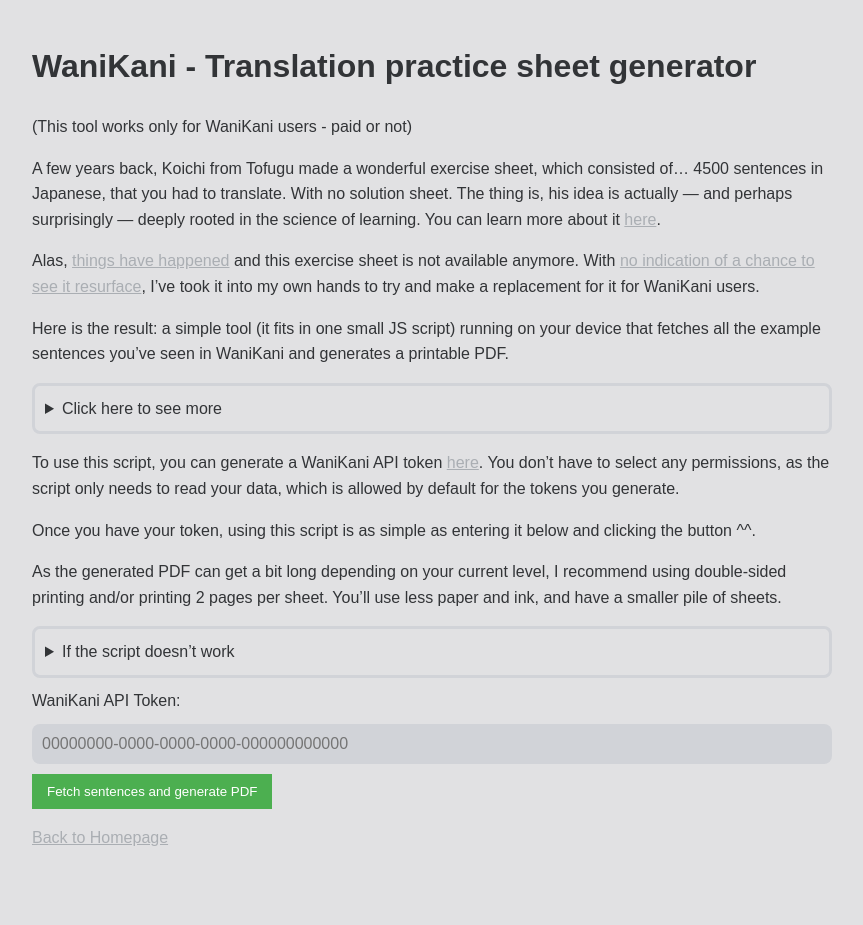
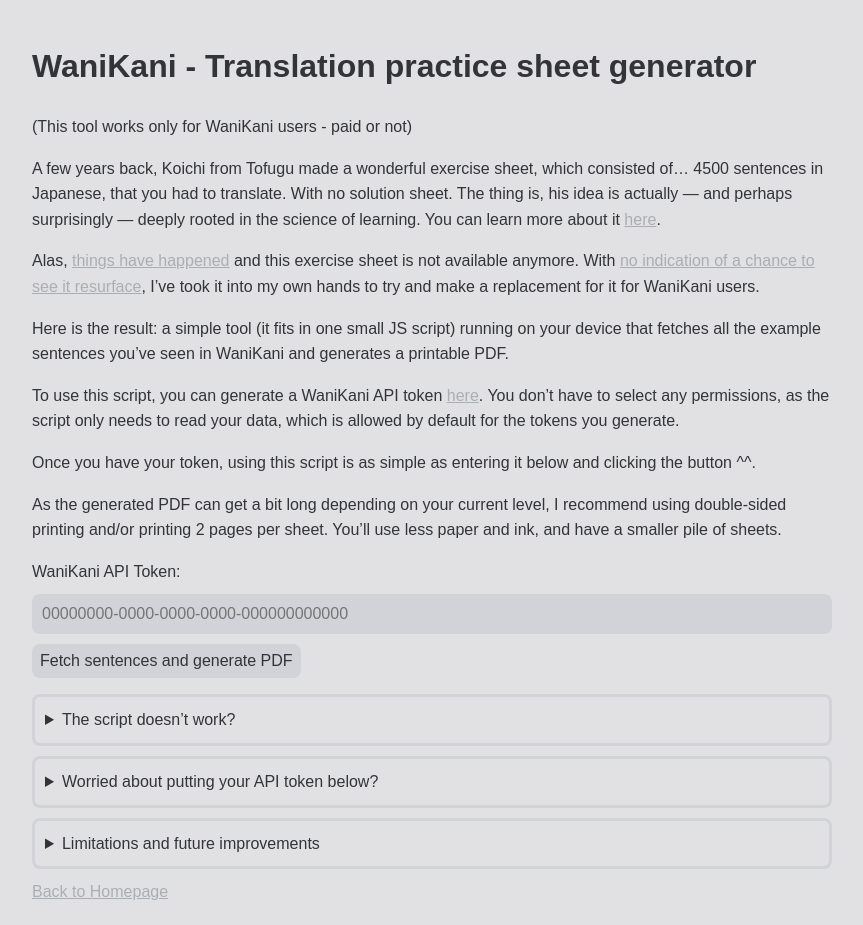
Before and after one commit to maximedrouhin/maximedrouhin.github.io, a Jekyll site: the page built from _pages/wanikani-translation-practice-sheet-generator.md, in a window 1280 px wide. Shown: the whole page, without its empty margins (208-1071 px from the left). Built offline with Jekyll 4.4.1, drawn with Linux system fonts in a browser that asks for light colours; before the commit the page ends 900 px from its top, so only the background shows below that.

Commit message:
Better buttons

```diff
--- a/_pages/wanikani-translation-practice-sheet-generator.md
+++ b/_pages/wanikani-translation-practice-sheet-generator.md
@@ -14,28 +14,11 @@
 
 Here is the result: a simple tool (it fits in one small JS script) running on your device that fetches all the example sentences you've seen in WaniKani and generates a printable PDF.
 
-<details>
-  <summary>Click here to see more</summary>
-  <p>In case you're worried about putting your API token below, you can <a href="https://github.com/maximedrouhin/maximedrouhin.github.io/blob/master/wanikani-translation-practice-sheet-generator.js">take a look at the script</a>, which is not very long. You can also see from the domain name that this website is hosted by GitHub pages, which means that the code corresponds to the page you're using 😉</p>
-
-  <p>Limitations:</p>
-  <ul>
-    <li>The phrases are ones you've seen before, unlike in the exercise sheet that inspired this.</li>
-    <li>As the PDF is generated by placing sentences at specific coordinates, there is no word wrapping. As a consequence, I was forced to remove a few sentences (under 1%) that have more than 40 characters.</li>
-  </ul>
-  <p>Future improvements: See current ideas and add others <a href="https://github.com/maximedrouhin/maximedrouhin.github.io/issues">here</a>, and clone the repository <a href="https://github.com/maximedrouhin/maximedrouhin.github.io">here</a> to submit a pull request.</p>
-</details>
-
 To use this script, you can generate a WaniKani API token [here](https://www.wanikani.com/settings/personal_access_tokens). You don’t have to select any permissions, as the script only needs to read your data, which is allowed by default for the tokens you generate.
 
 Once you have your token, using this script is as simple as entering it below and clicking the button ^^.
 
 As the generated PDF can get a bit long depending on your current level, I recommend using double-sided printing and/or printing 2 pages per sheet. You'll use less paper and ink, and have a smaller pile of sheets.
-
-<details>
-  <summary>If the script doesn’t work</summary>
-  <p>Just use another browser or device, that should fix it (the script runs on your device so it’s sensitive to those things). Whether it does or not, don’t hesitate to tell me your OS version and browser version and what went wrong, I’ll have a look into it.</p>
-</details>
 
 <form id="wanikani-form">
   <label for="apiToken">WaniKani API Token:</label>
@@ -45,5 +28,30 @@
 
 <p id="status"></p>
 
+<details>
+  <summary>The script doesn’t work?</summary>
+  <p>Try another browser or device, that might fix it (the script runs on your device so it’s sensitive to those things). Whether it does or not, don’t hesitate to tell me your OS version, your browser version and what went wrong, I’ll have a look into it.</p>
+</details>
+
+<details>
+  <summary>Worried about putting your API token below?</summary>
+  <ul>
+    <li>You can <a href="https://github.com/maximedrouhin/maximedrouhin.github.io/blob/master/wanikani-translation-practice-sheet-generator.js">take a look at the script</a>, it's not very long and I try to keep it well commented.</li>
+    <li>You can also see from the domain name that this website is hosted by GitHub Pages, which means that the code you see on GitHub is the same that's being run on this page 😉</li>
+    <li>You only need a read-only token to use this tool ^^</li>
+  </ul>
+</details>
+
+<details>
+  <summary>Limitations and future improvements</summary>
+  <p>Limitations:</p>
+  <ul>
+    <li>The phrases are ones you've seen before, unlike in the exercise sheet that inspired this.</li>
+    <li>As the PDF is generated by placing sentences at specific coordinates, there is no word wrapping. As a consequence, I was forced to remove a few sentences (under 1%) that have more than 40 characters.</li>
+  </ul>
+  <p>Future improvements: See current ideas and add others <a href="https://github.com/maximedrouhin/maximedrouhin.github.io/issues">here</a>, and clone the repository <a href="https://github.com/maximedrouhin/maximedrouhin.github.io">here</a> to submit a pull request.</p>
+</details>
+
+
 <script src="https://cdnjs.cloudflare.com/ajax/libs/jspdf/2.5.1/jspdf.umd.min.js"></script>
 <script src="/scripts/wanikani-translation-practice-sheet-generator.js"></script>
--- a/assets/css/styles.css
+++ b/assets/css/styles.css
@@ -1,3 +1,17 @@
+:root {
+    --main-color: #e2b714;
+    --caret-color: #e2b714;
+    --sub-color: #aaaeb3;
+    --sub-alt-color: #d1d3d8;
+    --bg-color: #e1e1e3;
+    --text-color: #323437;
+    --error-color: #da3333;
+    --error-extra-color: #791717;
+    --colorful-error-color: #da3333;
+    --colorful-error-extra-color: #791717;
+    --roundness: 0.5rem;
+  }
+
 body {
     font-family: Arial, sans-serif;
     margin: 0;
@@ -39,11 +53,11 @@
 details:not([open]):hover {
     background-color: #d1d3d8;
     cursor: pointer;
+    transition: background-color 0.15s ease;
 }
 
 details summary {
     cursor: pointer;
-    transition: background-color 0.3s ease;
 }
 
 .container {
@@ -72,17 +86,44 @@
     box-sizing: border-box;
 }
 
+/* Default button style (normal state) */
 button {
-    padding: 10px 15px;
-    background-color: #4CAF50;
-    color: white;
-    border: none;
-    cursor: pointer;
+    padding: .5em;
+    color: var(--text-color);
+    background: var(--sub-alt-color);
+    padding: .5em;
+    border-radius: var(--roundness);
+    border: none; /* Remove borders */
+    font-size: 1em; /* Font size */
+    cursor: pointer; /* Pointing hand cursor */
+    transition: background-color 0.15s ease, color 0.15s ease; /* Smooth transitions */
+    user-select: none;
 }
 
+/* Button hover state */
 button:hover {
-    background-color: #45a049;
+    color: var(--bg-color);
+    background-color: var(--text-color); /* Background color on hover */
 }
+
+/* Button active state (when clicked) */
+button:active {
+    color: var(--bg-color); /* Text color when clicked */
+    background-color: var(--sub-color); /* Background color when clicked */
+}
+
+
+/* normal:
+d1d3d8
+323437
+
+on hover:
+text color: e1e1e3
+background: 323437
+
+when clicked:
+e1e1e3
+aaaeb3 */
 
 #status {
     margin-top: 15px;
```
Also changed, not shown: _layouts/isaybye.html (+0 -15 lines).
